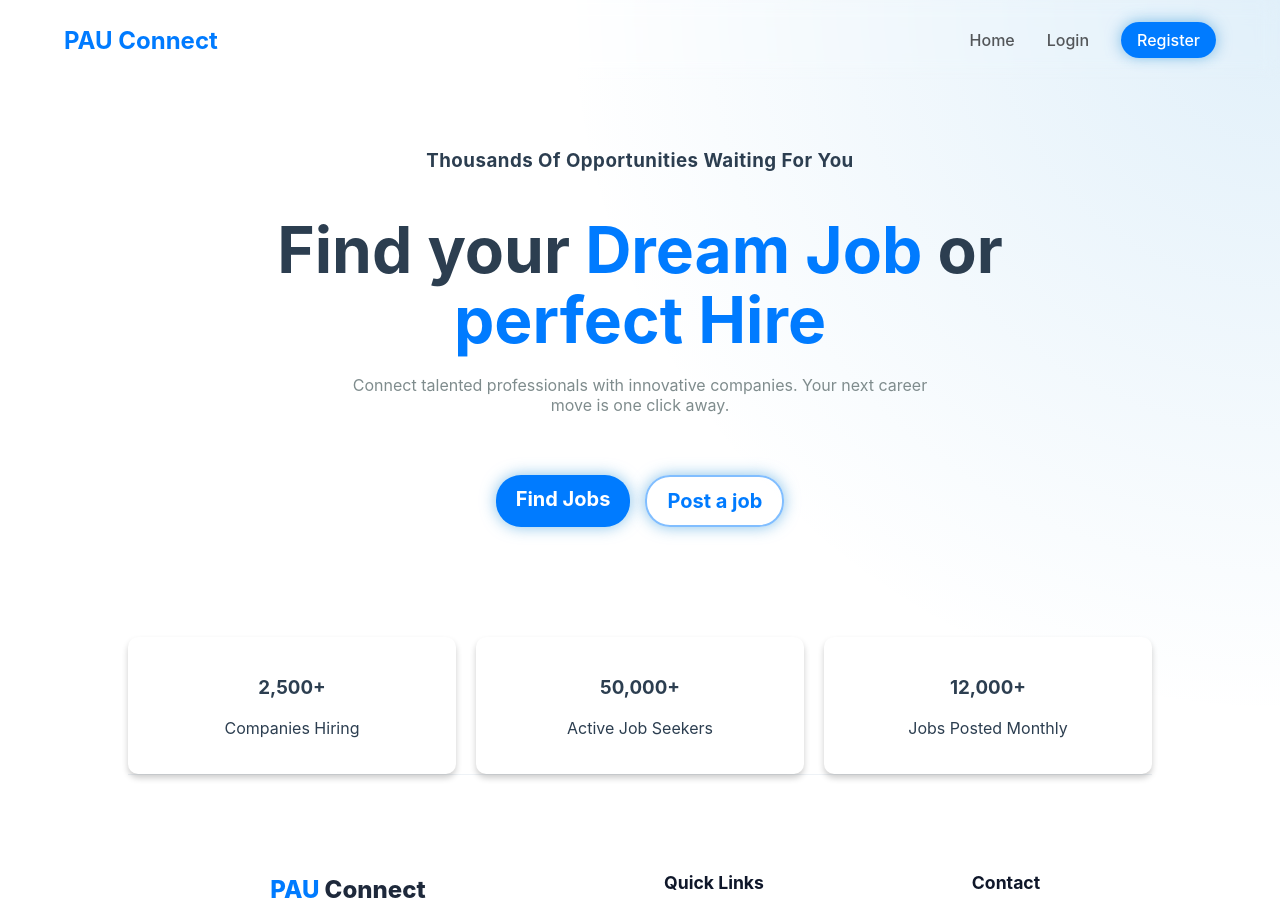
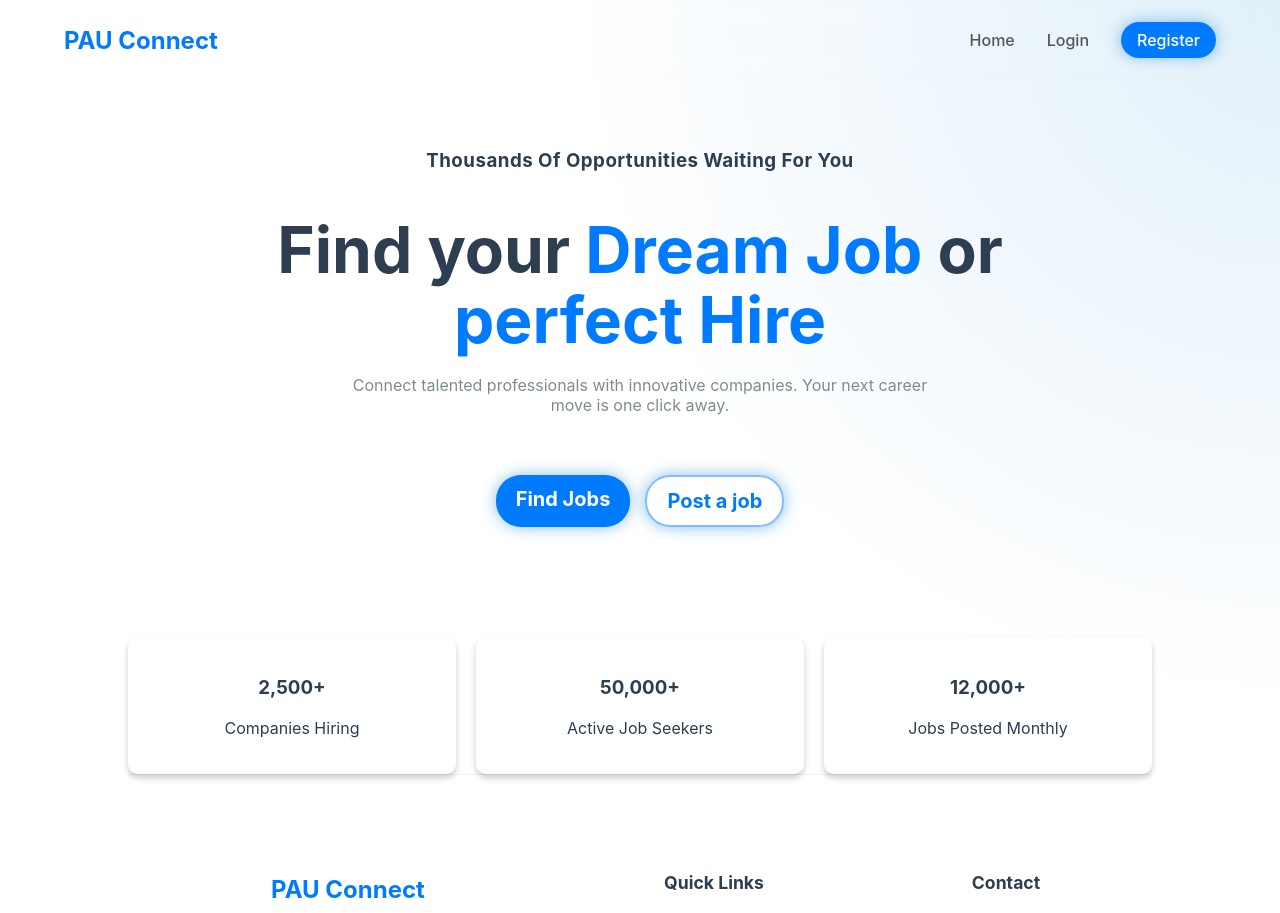
Before and after one commit to Sheismargret/COS-Group-2, a React (Create React App) app in the folder frontend/: page / in a window 1280 px wide. Shown: the top 913 px of the page. Built offline with nearby package versions, Linux system fonts and the light colour scheme.

Commit message:
Adjusted footer typography

```diff
--- a/frontend/src/components/Footer.js
+++ b/frontend/src/components/Footer.js
@@ -6,7 +6,7 @@ const Footer = () => {
     <footer className="pau-footer">
       <div className="footer-wrap">
         <div className="footer-brand">
-          <h2 className="footer-logo">PAU<span> Connect</span></h2>
+          <h2 className="footer-logo">PAU Connect</h2>
           <p>Connecting talent from Pan-Atlantic University with multinational opportunities.</p>
         </div>
 
--- a/frontend/src/styles/Footer.css
+++ b/frontend/src/styles/Footer.css
@@ -2,7 +2,6 @@
   background-color: #ffffff;
   border-top: 1px solid #eef2f6;
   padding: 80px 20px 40px;
-  font-family: 'Inter', sans-serif; /* Standard tech font */
   color: #334155;
 }
 
@@ -17,12 +16,9 @@
 
 /* Matching the Logo Style */
 .footer-logo {
-  color: #007bff; /* The blue from your teammate's buttons */
-  font-weight: 800;
+  color: #007bff;
+  font-weight: 700;
   margin-bottom: 15px;
-}
-.footer-logo span {
-  color: #1e293b;
 }
 
 .footer-brand { flex: 2; max-width: 400px; }
@@ -30,7 +26,7 @@
 
 .footer-wrap h3 {
   font-size: 1.1rem;
-  color: #0f172a;
+  color: #2c3e50;
   margin-bottom: 20px;
 }
 
```
